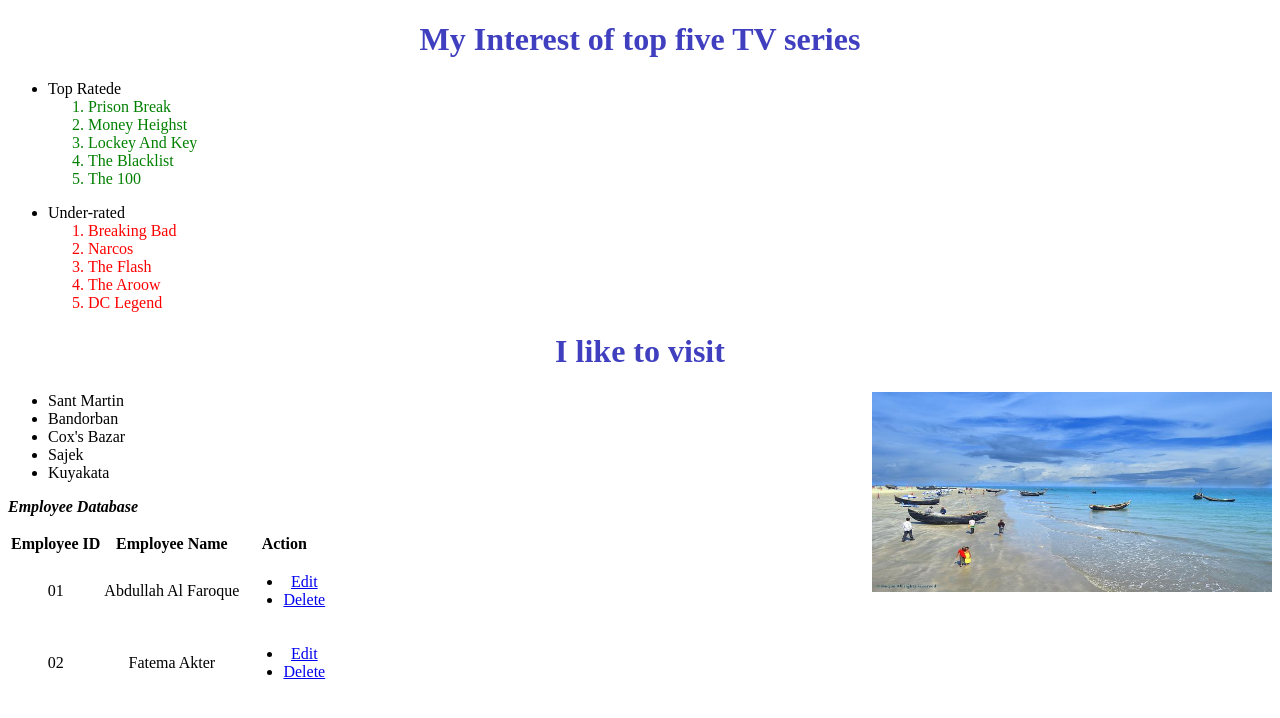
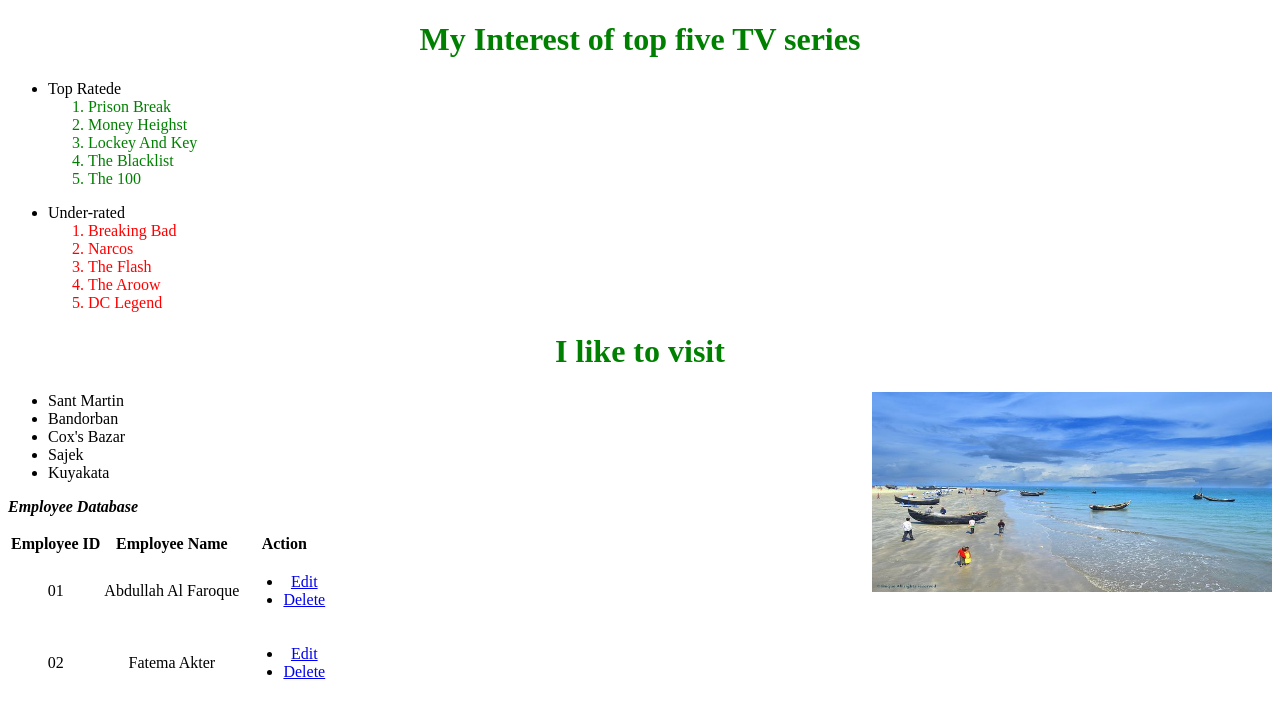
Before and after one commit to RFNshare/git-test, a website: page index.html in a window 1280 px wide. Drawn offline with Linux system fonts and the light colour scheme.

Commit message:
sample update

```diff
--- a/style.css
+++ b/style.css
@@ -1,6 +1,6 @@
 h1 {
 text-align: center;
-color: #3F3FBF;
+color: green;
 }
 .top-rated {
 color: green;
```
Also changed, not shown: index.html (+1 -1 lines).
